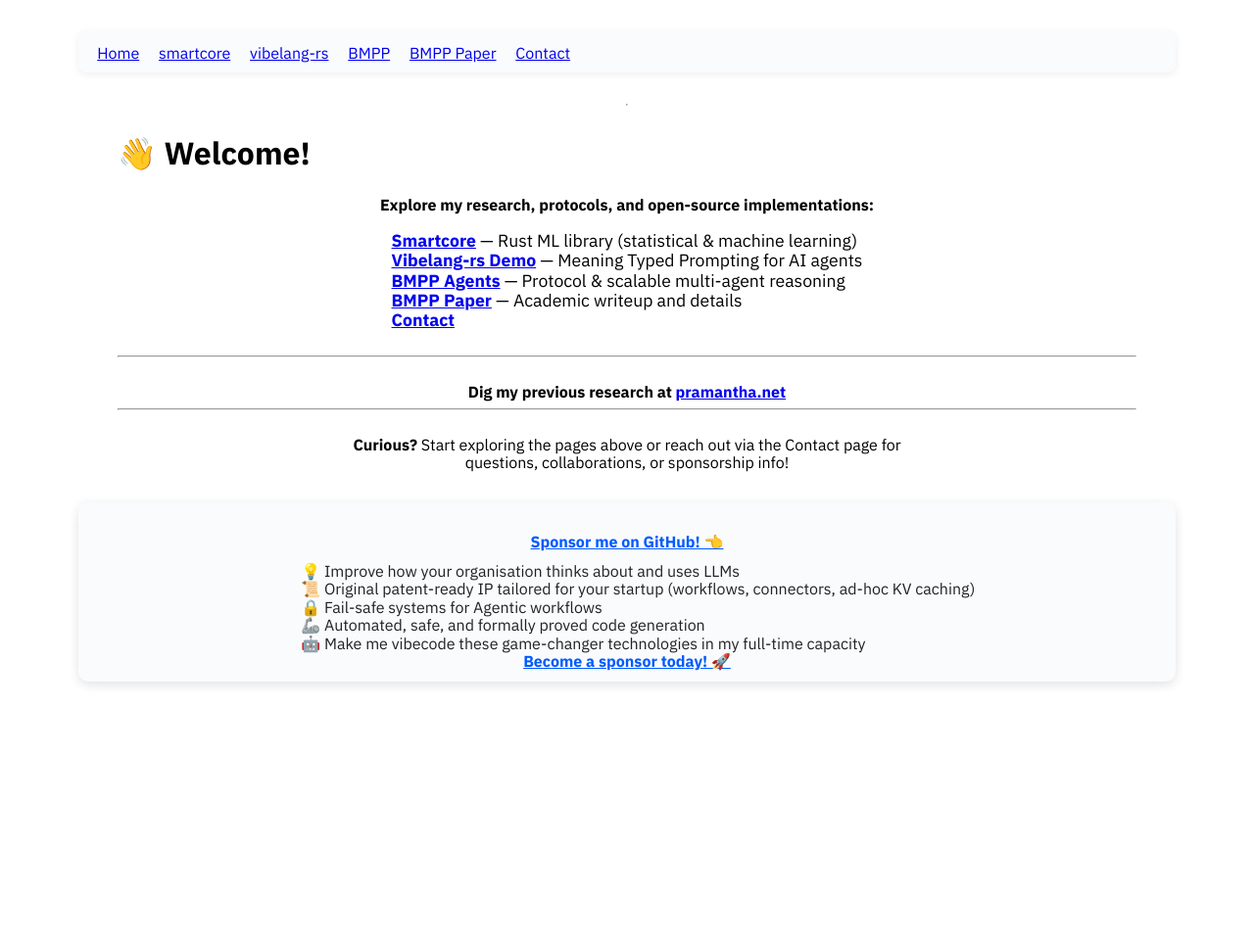
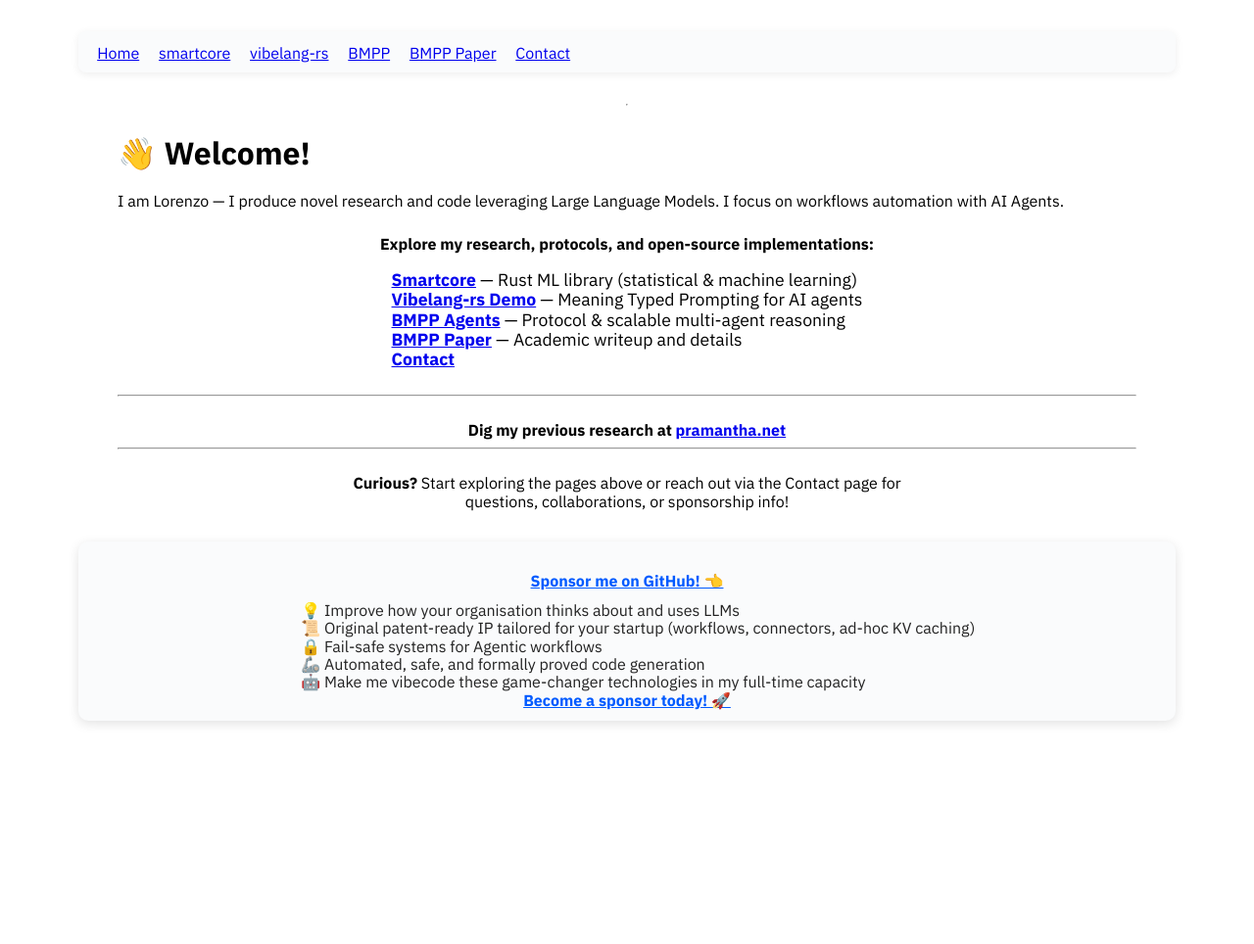
Before and after one commit to Mec-iS/staticwebpage, a Jekyll site: the page built from index.md, in a window 1280 px wide. Shown: the whole page at 98% size. Built offline with Jekyll 4.4.1, drawn with Linux system fonts in a browser that asks for light colours; nearby versions of some CDN libraries.

Commit message:
add intro

```diff
--- a/index.md
+++ b/index.md
@@ -4,6 +4,7 @@
 ---
 
 # 👋 Welcome!
+I am Lorenzo — I produce novel research and code leveraging Large Language Models. I focus on workflows automation with AI Agents.
 
 <div style="margin: 1.6em auto 0 auto; max-width: 600px; text-align: center;">
 
```
